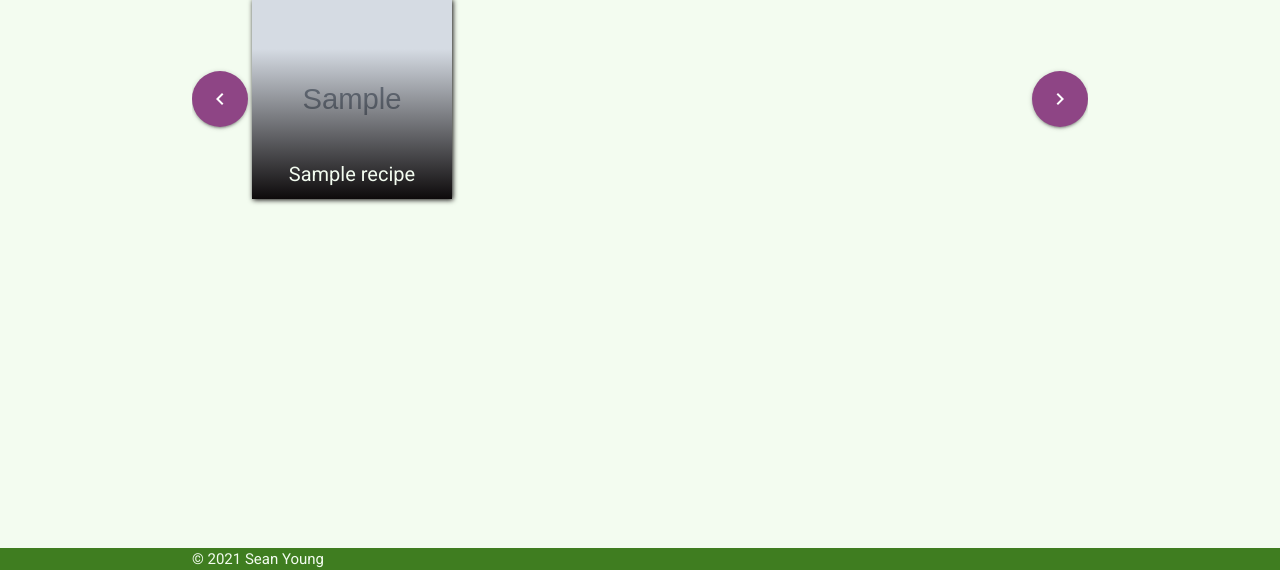
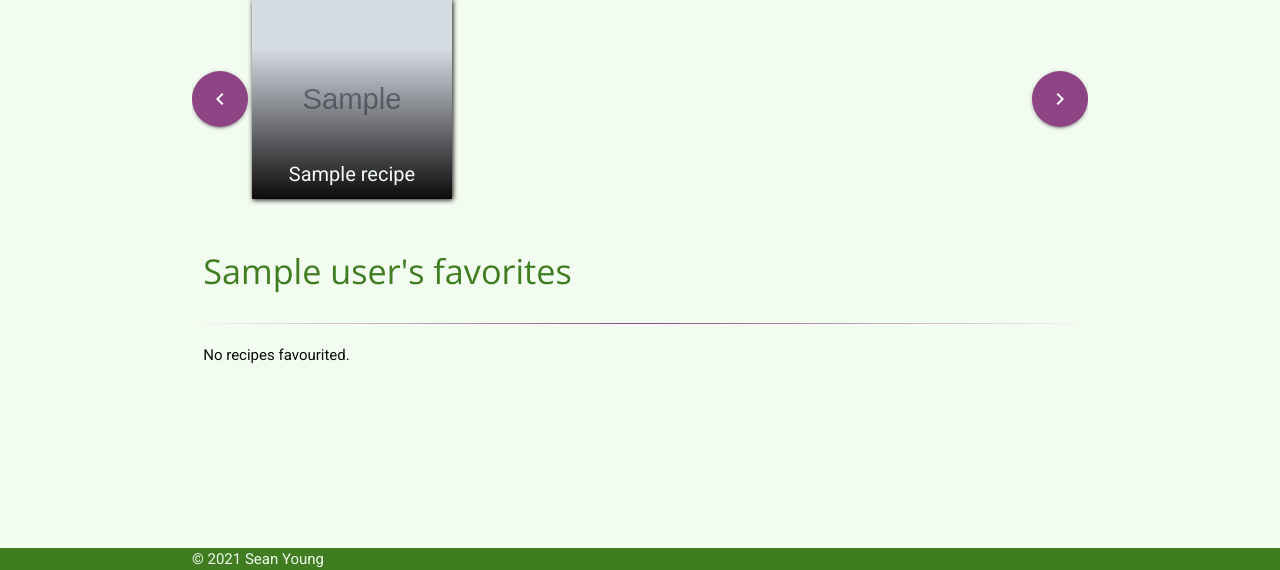
Before and after one commit to seanyoung247/Plum, a Flask app: a page that uses templates/user_profile.html in a window 1280 px wide. Shown: the part 230-800 px from the top of the page. Run offline with Flask 2, Linux system fonts and the light colour scheme; grey boxes marked "Sample" are stand-in pictures; a database or web service that is not in the repository returns one stand-in record (values such as "Sample title"); data that the repository does not hold is empty; parts of the project's set-up code (start-up, migrations or seed data) failed here and were passed over; some libraries are stand-ins or nearby versions.

Commit message:
Feat: Adds text to user profile when no recipes uploaded or favourited

```diff
--- a/templates/user_profile.html
+++ b/templates/user_profile.html
@@ -4,13 +4,14 @@
 {% block content %}
   <div class="container vpad">
 
-    {% if recipes|length > 0 %}
     <div class="row">
       <h4 class="section-header col s12">
         {{ user.name|capitalize }}'s recipes
       </h4>
     </div>
     <hr class="row section-divider">
+
+    {% if recipes|length > 0 %}
       <div class="row">
         <div class="scroller col s12">
           <button class="scroll-left btn-floating btn-large btn-plum">
@@ -35,15 +36,19 @@
           </ul>
         </div>
       </div>
+    {% else %}
+      <div class="row">
+        <div class="col s12">No recipes uploaded.</div>
+      </div>
     {% endif %}
 
-    {% if favorites|length > 0 %}
     <div class="row">
       <h4 class="section-header col s12">
         {{ user.name|capitalize }}'s favorites
       </h4>
     </div>
     <hr class="row section-divider">
+    {% if favorites|length > 0 %}
       <div class="row">
         <div class="scroller col s12">
           <button class="scroll-left btn-floating btn-large btn-plum">
@@ -68,6 +73,10 @@
           </ul>
         </div>
       </div>
+    {% else %}
+      <div class="row">
+        <div class="col s12">No recipes favourited.</div>
+      </div>
     {% endif %}
 
   </div>
```
Lines whose indentation alone changed are shown as unchanged.
